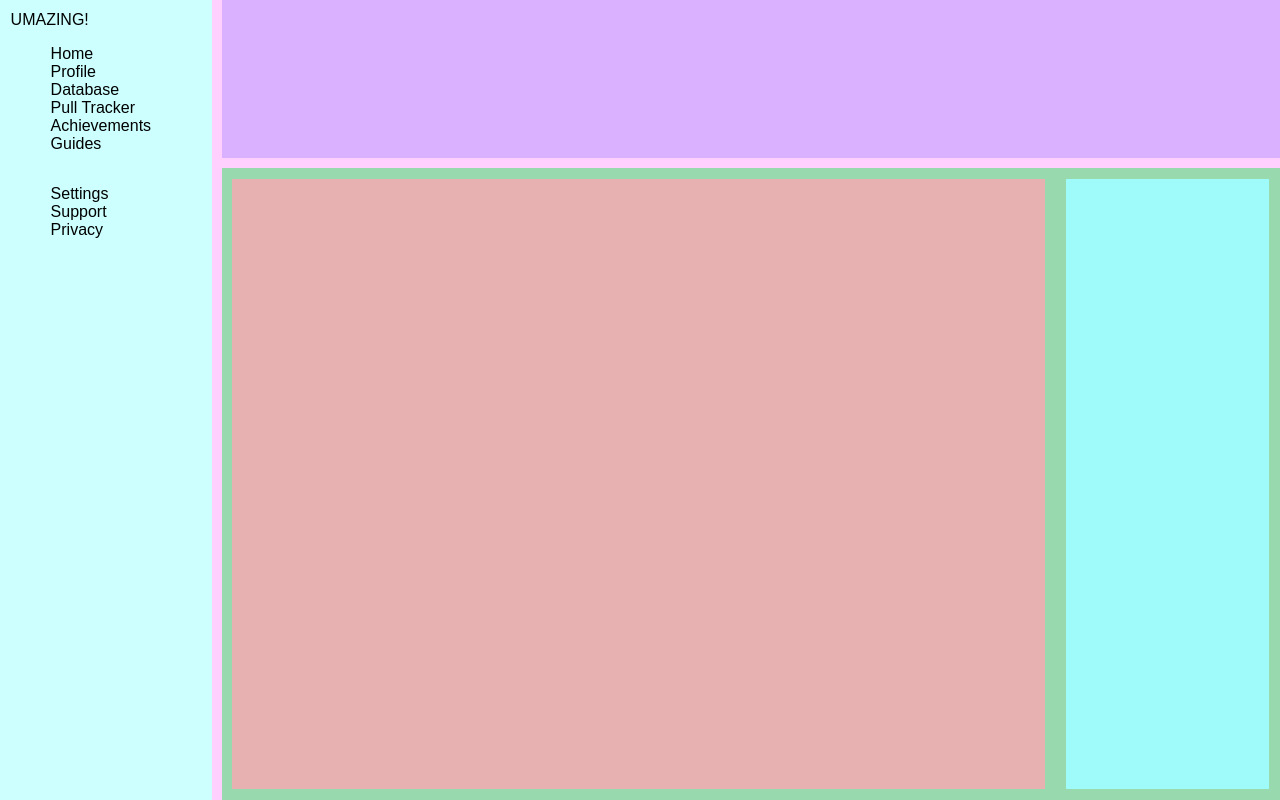
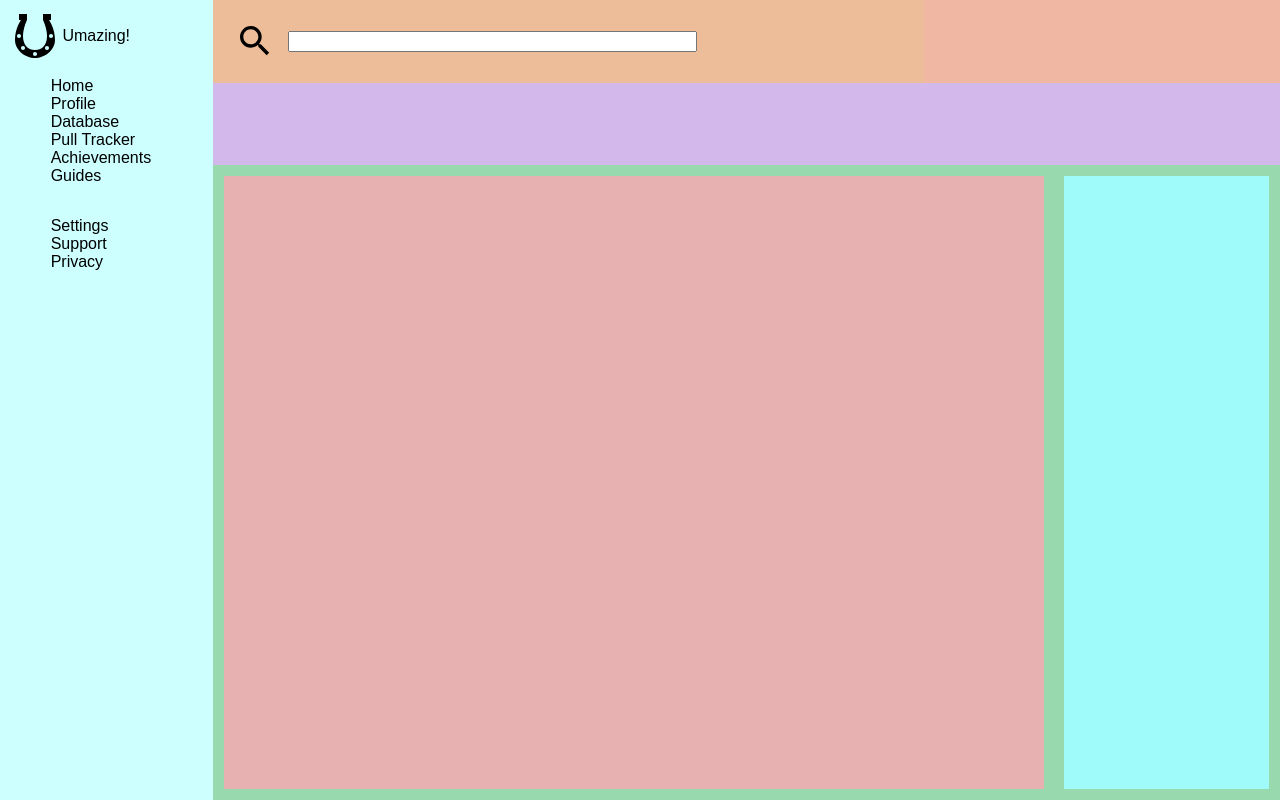
Before and after one commit to caleb-hoang/odin-admin-dashboard, a plain HTML site: page index.html in a window 1280 px wide. Drawn offline with Linux system fonts and the light colour scheme.

Commit message:
Added icon to sidebar, created search bar

```diff
--- a/index.html
+++ b/index.html
@@ -4,12 +4,16 @@
     <meta charset="UTF-8">
     <meta name="viewport" content="width=device-width, initial-scale=1.0">
     <link rel="stylesheet" href="style.css">
-    <title>Document</title>
+    <title>Dashboard</title>
 </head>
 <body>
     <div class="container">
+
         <div id="sidebar">
-            <div id="logo">UMAZING!</div>
+            <div id="logo">
+                <img src="./images/horseshoe.svg" alt="Horseshoe logo">
+                <p>Umazing!</p>
+            </div>
             <ul class="sidebar-list">
                 <li>Home</li>
                 <li>Profile</li>
@@ -24,7 +28,18 @@
                 <li>Privacy</li>
             </ul>
         </div>
-        <div id="topbar"></div>
+
+        <div id="topbar">
+            <div id="search">
+                <div id="searchbox">
+                    <img src="images/magnify.svg" alt="Magnifying glass icon">
+                    <input type="text">
+                </div>
+                <div id="identifiers"></div>
+            </div>
+            <div id="mini-profile"></div>
+        </div>
+
         <div id="content">
             <div id="projects"></div>
             <div id="news"></div>
--- a/style.css
+++ b/style.css
@@ -10,17 +10,18 @@ html, body {
 .container {
     display:grid;
     grid-template-columns: 1fr 5fr;
-    grid-template-rows: 1fr 4fr;
+    grid-template-rows: 1fr 10fr;
 
     background-color:rgb(255, 208, 253);
 
     box-sizing:border-box;
-    gap:10px;
     height: 100%;
     width:100%;
 }
 
 #sidebar {
+    position:relative;
+
     grid-column: 1 / 2;
     grid-row: 1 / 3;
 
@@ -33,6 +34,19 @@ html, body {
     background-color:rgb(205, 255, 255);
 }
 
+#logo {
+    display:flex;
+    flex-direction:row;
+    align-items:center;
+    justify-content: left;
+    gap: 2%;
+}
+
+#logo img {
+    object-fit:contain;
+    height:6vh;
+}
+
 .sidebar-list {
     list-style-type:none;
 }
@@ -40,12 +54,47 @@ html, body {
 #topbar {
     grid-column:2 / 3;
     grid-row:1/2;
+
+    display:grid;
+    grid-template-rows: 1fr 1fr;
     background-color:rgb(217, 177, 255);
+}
+
+#search {
+    display:grid;
+    grid-template-columns: 2fr 1fr;
+    justify-content:space-between;
+    background-color:blanchedalmond;
+}
+
+#searchbox {
+    display:flex;
+    background-color: rgb(237, 189, 154);
+    align-items:center;
+    justify-content:left;
+    padding: 3%;
+    gap: 2%;
+}
+
+#searchbox input {
+    width: 60%
+}
+
+#searchbox img {
+    height: 5vh;
+}
+
+#identifiers {
+    background-color: rgb(240, 183, 163);
+}
+
+#mini-profile {
+
+    background-color: rgb(210, 184, 235);
 }
 
 #content {
     grid-column: 2/3;
-
     display:grid;
     grid-template-columns: 4fr 1fr;
     background-color: rgb(152, 217, 174);
```
Also changed, not shown: images/horseshoe.svg (added), images/magnify.svg (added).
